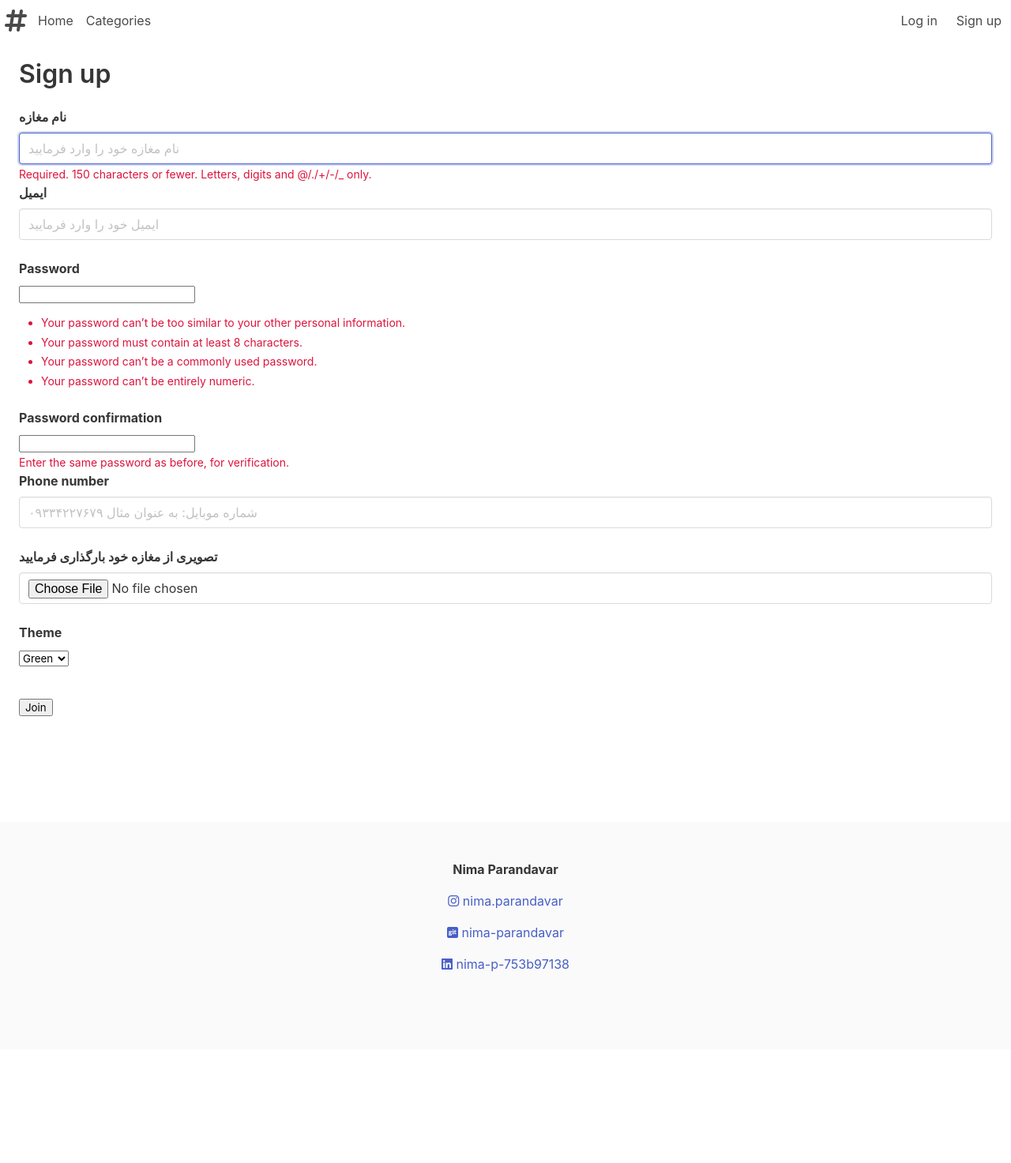
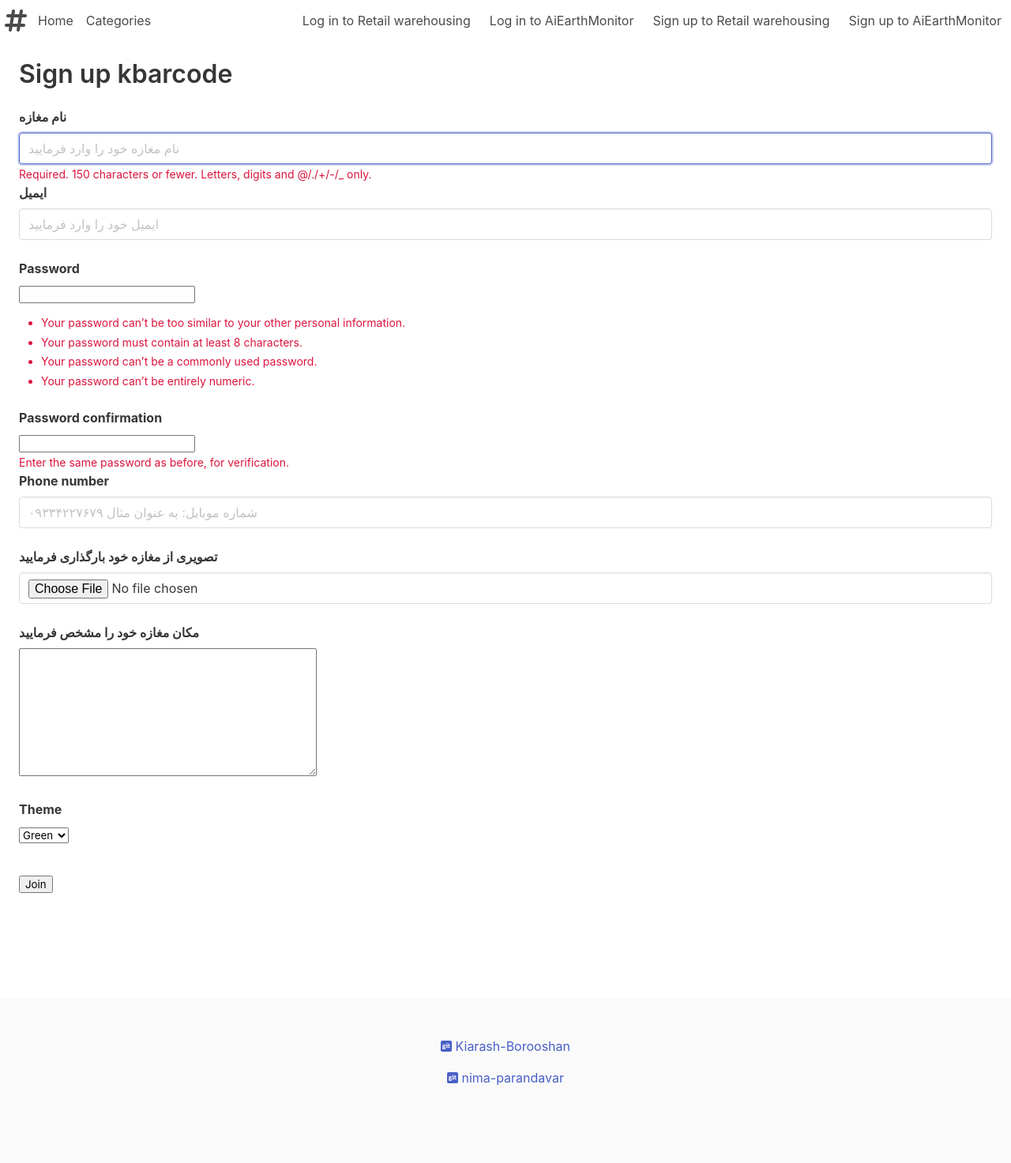
Before and after one commit to kiarash-borooshan/Hojreh, a Django app: page /account/register in a window 1280 px wide. Shown: the whole page at 79% size. Before the commit the page ends 1231 px from the top, so only its background shows below. Run offline with Django 4.2, Linux system fonts and the light colour scheme; some libraries are stand-ins or nearby versions.

Commit message:
register form for AiEarthMonitor

```diff
--- a/Hojerh/Hojerh/settings.py
+++ b/Hojerh/Hojerh/settings.py
@@ -105,7 +105,7 @@ AUTH_PASSWORD_VALIDATORS = [
 # Internationalization
 # https://docs.djangoproject.com/en/4.2/topics/i18n/
 
-LANGUAGE_CODE = 'en-us'
+LANGUAGE_CODE = 'fa-ir'
 
 TIME_ZONE = 'Asia/Tehran'
 
--- a/Hojerh/account/forms.py
+++ b/Hojerh/account/forms.py
@@ -2,7 +2,7 @@ from django import forms
 from django.contrib.auth.forms import UserCreationForm
 from django.contrib.auth.models import User
 from django.core.files.uploadedfile import InMemoryUploadedFile
-from .models import Profile
+from .models import Profile, EmProfile
 
 
 # class RegisterForm(forms.ModelForm):
@@ -15,7 +15,9 @@ from .models import Profile
 #             "password": forms.PasswordInput(attrs={'class': 'form-control mb-3'}),
 #         }
 
+
 class RegisterForm(UserCreationForm):
+    """ form for Kbarcode user """
     class Meta:
         model = User
         fields = ['username', 'email', 'password1', 'password2']
@@ -38,7 +40,32 @@ class RegisterForm(UserCreationForm):
         }
 
 
+class RegisterEmForm(UserCreationForm):
+    """ form for ErthMntr user """
+    class Meta:
+        model = User
+        fields = ['username', 'email', 'password1', 'password2']
+        widgets = {
+                    "username": forms.TextInput(attrs={'class': 'input',
+                                                       "placeholder": "نام کاربری خود را وارد فرمایید"}),
+                    "email": forms.EmailInput(attrs={'class': 'input',
+                                                     "placeholder": "ایمیل خود را وارد فرمایید"}),
+                    "password1": forms.PasswordInput(attrs={'class': 'input',
+                                                            "placeholder": "پسورد"}),
+                    "password2": forms.PasswordInput(attrs={'class': 'input',
+                                                            "placeholder": "تکرار پسورد"}),
+                }
+
+        labels = {
+            "username": "نام کاربری",
+            "email": "ایمیل",
+            "password1": "رمز",
+            "password2": "تکرار رمز"
+        }
+
+
 class RegisterProfileForm(forms.ModelForm):
+    """ profile form for Kbarcode user """
     class Meta:
         model = Profile
         exclude = ['user']
@@ -51,7 +78,42 @@ class RegisterProfileForm(forms.ModelForm):
         }
 
         labels = {
-            "photo": "تصویری از مغازه خود بارگذاری فرمایید"
+            "photo": "تصویری از مغازه خود بارگذاری فرمایید",
+            "location": "مکان مغازه خود را مشخص فرمایید"
+        }
+
+    def clean_photo(self):
+        cd = self.cleaned_data
+        try:
+            photo: InMemoryUploadedFile = cd['photo']
+            photo_name = photo.name
+            photo_format = photo_name.rsplit(".", 1)[-1]
+            extensions = ['jpeg', 'jpg', 'png']
+
+            if photo_format not in extensions:
+                raise forms.ValidationError("your photo format is not valid")
+
+        except (Exception, ):
+            pass
+
+        return cd["photo"]
+
+
+class RegisterEmProfileForm(forms.ModelForm):
+    """ profile form for ErthMntr user """
+    class Meta:
+        model = EmProfile
+        exclude = ['user']
+        widgets = {
+            'phone_number': forms.TextInput(attrs={'class': 'input',
+                                                   "placeholder": "شماره موبایل: به عنوان مثال ۰۹۳۳۴۲۲۷۶۷۹"}),
+            'photo': forms.FileInput(attrs={'class': 'input',
+                                            "placeholder": "تصویری از خود را بارگذاری کنید"}),
+
+        }
+
+        labels = {
+            "photo": "تصویری از خود بارگذاری فرمایید"
         }
 
     def clean_photo(self):
--- a/Hojerh/account/models.py
+++ b/Hojerh/account/models.py
@@ -1,9 +1,8 @@
 from django.contrib.auth.models import User
-from django.db import models
+from django.contrib.gis.db import models
 from django.db.models.signals import post_save
 from django.dispatch import receiver
-
-"""" !!! cannot recognize """
+"""" !!! cannot recognize in pycharm but it works """
 from phonenumber_field.modelfields import PhoneNumberField
 
 
@@ -21,11 +20,13 @@ class Profile(models.Model):
     phone_number = PhoneNumberField(blank=True, null=True)
     # phone_number = models.CharField(blank=True, null=True)
     photo = models.ImageField(null=True, blank=True)
+    location = models.PointField(srid=4326,
+                                 null=True, blank=True)
     theme = models.CharField(max_length=50,
                              choices=Theme_CHOICES, default="is-success")
 
     def __str__(self):
-        return f"{self.user}"
+        return f"self.user"
 
 
 @receiver(post_save, sender=User)
@@ -36,3 +37,23 @@ def create_profile(sender, **kwargs):
     if created:
         profile = Profile(user=user)
         profile.save()
+
+
+class EmProfile(models.Model):
+    user = models.OneToOneField(User,
+                                on_delete=models.CASCADE,
+                                related_name="Em_profile")
+    phone_number = PhoneNumberField(blank=True, null=True)
+
+    def __str__(self):
+        return f"self.user"
+
+
+@receiver(post_save, sender=User)
+def create_em_profile(sender, **kwargs):
+    user = kwargs.get('instance')
+    created = kwargs.get('created')
+
+    if created:
+        profile = EmProfile(user=user)
+        profile.save()
--- a/Hojerh/account/url.py
+++ b/Hojerh/account/url.py
@@ -1,10 +1,13 @@
 from . import views
 from django.urls import path
+
+""" em = Earth Monitor """
 
 app_name = 'account'
 
 urlpatterns = [
     path("register", views.register_user, name="register"),
+    path("register_em", views.register_user_em, name="register_em"),
     path("login", views.login_user, name="login"),
     path("logout", views.logout_user, name="logout"),
     path("dashboard", views.dashboard, name="dashboard"),
--- a/Hojerh/account/views.py
+++ b/Hojerh/account/views.py
@@ -6,14 +6,15 @@ from django.contrib.auth.models import User
 from django.contrib.messages import add_message, SUCCESS, WARNING
 from django.http import HttpRequest, HttpResponse
 from django.shortcuts import render, redirect
-from .forms import RegisterForm, RegisterProfileForm, LoginForm, \
-    ProfileEditForm, UserEditForm, PasswordEditForm, DeleteForm, \
-    ThemeForm
+from .forms import RegisterForm, RegisterEmForm, RegisterProfileForm, RegisterEmProfileForm, \
+    LoginForm, \
+    ProfileEditForm, UserEditForm, PasswordEditForm, \
+    DeleteForm, ThemeForm
 from .models import Profile
 
 
 def register_user(request: HttpRequest):
-
+    """ register Kbarcode user """
     if request.method == "POST":
 
         # send data to server
@@ -43,7 +44,6 @@ def register_user(request: HttpRequest):
 
             return redirect("account:login")
 
-
     else:
         form = RegisterForm()
         profile_form = RegisterProfileForm()
@@ -52,6 +52,47 @@ def register_user(request: HttpRequest):
                   'account/register.html',
                   {'form': form,
                    'profile_form': profile_form})
+
+
+def register_user_em(request: HttpRequest):
+    """ register ErthMntr user"""
+    if request.method == "POST":
+
+        # send data to server
+        """ register user """
+        form = RegisterEmForm(request.POST)
+        profile_form = RegisterEmProfileForm(request.POST, files=request.FILES)
+
+        if form.is_valid() and profile_form.is_valid():
+
+            # cd = form.cleaned_data
+            pcd = profile_form.cleaned_data
+
+            user: User = form.save()
+            # user.set_password(cd['password'])
+            # user.save()
+
+            profile = Profile.objects.get(user=user)
+            # profile.photo = pcd['photo']
+            profile.phone_number = pcd['phone_number']
+            profile.save()
+
+            """ message """
+            add_message(request, SUCCESS,
+                        "ثبت‌نام شما با موفقیت انجام شد، اکنون میتوانید به صفحه Log in بروید",
+                        "notification is-success",
+                        fail_silently=True)
+
+            return redirect("account:login")
+
+    else:
+        form = RegisterEmForm()
+        profile_form = RegisterEmProfileForm()
+
+    return render(request,
+                  'account/register_em.html',
+                  {'em_form': form,
+                   'em_profile_form': profile_form})
 
 
 def login_user(request: HttpRequest):
--- a/Hojerh/templates/account/register.html
+++ b/Hojerh/templates/account/register.html
@@ -1,7 +1,7 @@
 {% extends 'base.html' %}
 
 {% block content %}
-  <h1 class="display-1"> Sign up </h1>
+  <h1 class="display-1"> Sign up kbarcode </h1>
 
   <form class="my-5" method="post" enctype="multipart/form-data">
     {% csrf_token %}
--- a/Hojerh/templates/core/index.html
+++ b/Hojerh/templates/core/index.html
@@ -3,5 +3,7 @@
 
 {% block content %}
 
-    <h1 class="display-1"> index </h1>
+    <h1 class="display-1">
+        یک تعاونی اشتراک داده و برنامه‌نویسی در دو حوزه انبارداری خرده‌فروشی و علوم مکانی می‌باشد.
+    </h1>
 {% endblock %}
--- a/Hojerh/templates/partial/footer.html
+++ b/Hojerh/templates/partial/footer.html
@@ -1,12 +1,20 @@
 <footer class="footer">
     <div class="content has-text-centered">
-        <p><strong>Nima Parandavar</strong></p>
-        <p><a href="https://www.instagram.com/nima.parandavar/" class="is-link"><span><i
-                        class="fa-brands fa-instagram"></i></span> nima.parandavar </a></p>
-        <p><a href="https://github.com/nima-parandavar" class="is-link"><span><i
-                        class="fa-brands fa-git-square"></i></span> nima-parandavar </a></p>
-        <p><a href="https://www.linkedin.com/in/nima-p-753b97138/" class="is-link"><span><i
-                        class="fa-brands fa-linkedin"></i></span> nima-p-753b97138</a></p>
+<!--        <p><strong>Nima Parandavar</strong></p>-->
+<!--        <p><a href="https://www.instagram.com/nima.parandavar/" class="is-link"><span><i-->
+<!--                        class="fa-brands fa-instagram"></i></span> nima.parandavar </a></p>-->
+        <p><a href="https://github.com/kiarash-borooshan/Hojreh"
+              class="is-link"><span>
+            <i class="fa-brands fa-git-square"></i>
+        </span> Kiarash-Borooshan </a>
+        </p>
+
+        <p><a href="https://github.com/nima-parandavar" class="is-link">
+            <span><i class="fa-brands fa-git-square"></i></span> nima-parandavar </a>
+        </p>
+
+<!--        <p><a href="https://www.linkedin.com/in/nima-p-753b97138/" class="is-link"><span><i-->
+<!--                        class="fa-brands fa-linkedin"></i></span> nima-p-753b97138</a></p>-->
 
     </div>
 </footer>
--- a/Hojerh/templates/partial/navBar.html
+++ b/Hojerh/templates/partial/navBar.html
@@ -38,8 +38,10 @@
                     <span>Write a new post</span>
                 </a>
             {% else %}
-                <a href="{% url 'account:login' %}" class="navbar-item">Log in</a>
-                <a href="{% url 'account:register' %}" class="navbar-item">Sign up</a>
+                <a href="{% url 'account:login' %}" class="navbar-item">Log in to Retail warehousing </a>
+                <a href="#" class="navbar-item">Log in to AiEarthMonitor </a>
+                <a href="{% url 'account:register' %}" class="navbar-item">Sign up to Retail warehousing</a>
+                <a href="{% url 'account:register_em' %}" class="navbar-item">Sign up to AiEarthMonitor</a>
             {% endif %}
         </div>
     </div>
--- a/requirement.txt
+++ b/requirement.txt
@@ -1,5 +1,6 @@
 asgiref==3.7.2
 Django==4.2.1
+django-leaflet==0.29.0
 django-phonenumber-field==7.1.0
 django-phonenumbers==1.0.1
 django-taggit==4.0.0
```
Also changed, not shown: Hojerh/account/admin.py (+6 -1 lines), Hojerh/templates/account/register_em.html (added, +31 -0 lines), Hojerh/account/migrations/0002_emprofile.py (added).
